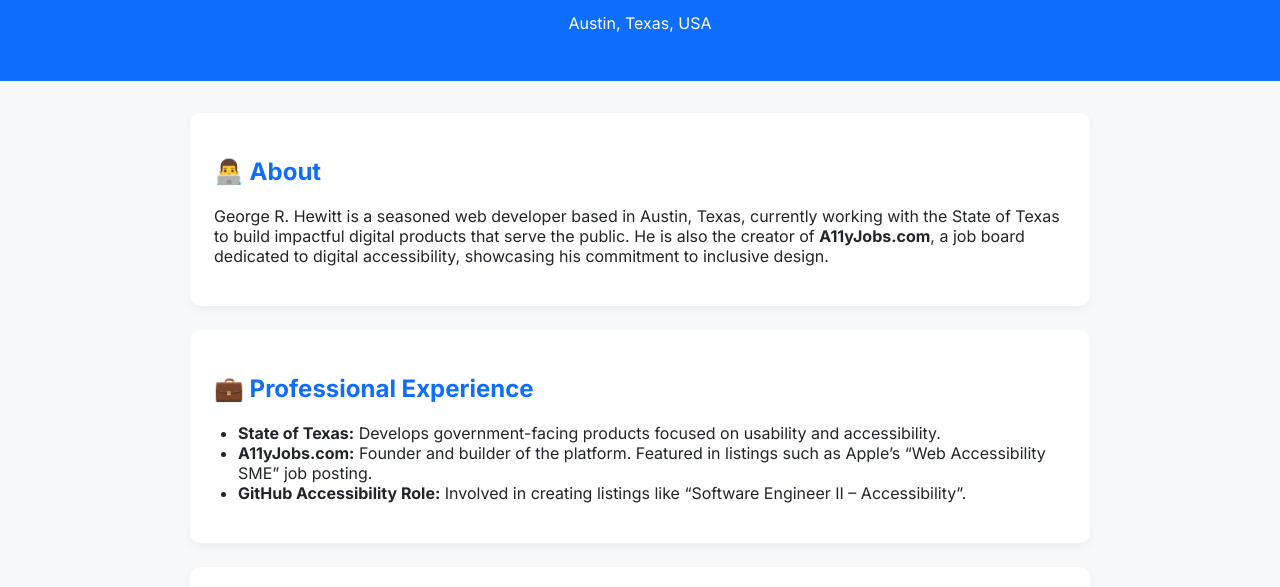
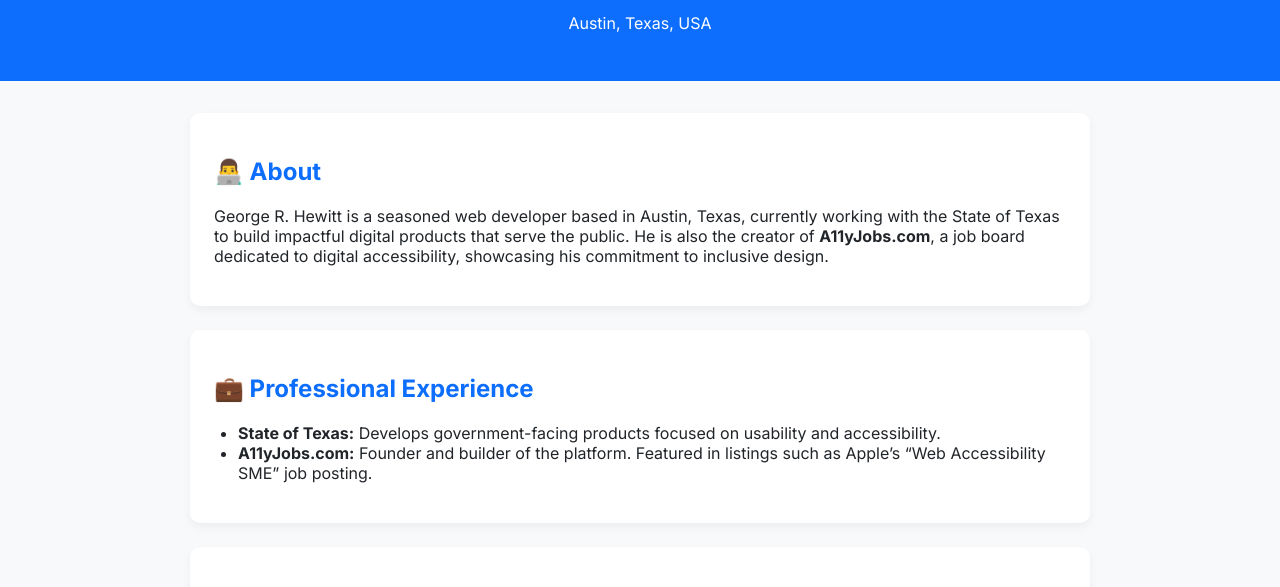
Before and after one commit to georgerhewitt/georgerhewitt.github.io, a plain HTML site: page index.html in a window 1280 px wide. Shown: the part 137-724 px from the top of the page. Drawn offline with Linux system fonts and the light colour scheme.

Commit message:
Remove GitHub Accessibility Role from experience section

```diff
--- a/index.html
+++ b/index.html
@@ -85,7 +85,6 @@
       <ul>
         <li><strong>State of Texas:</strong> Develops government-facing products focused on usability and accessibility.</li>
         <li><strong>A11yJobs.com:</strong> Founder and builder of the platform. Featured in listings such as Apple’s “Web Accessibility SME” job posting.</li>
-        <li><strong>GitHub Accessibility Role:</strong> Involved in creating listings like “Software Engineer II – Accessibility”.</li>
       </ul>
     </section>
 
```
